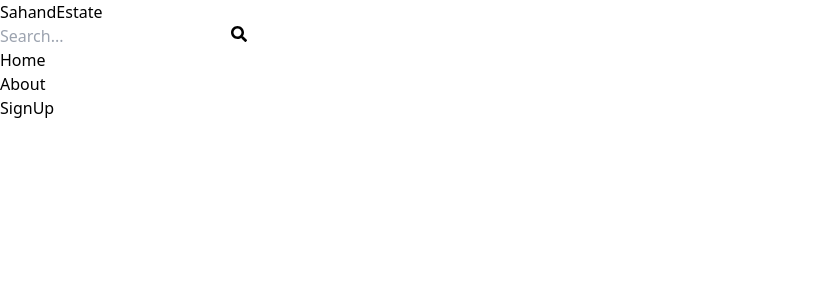
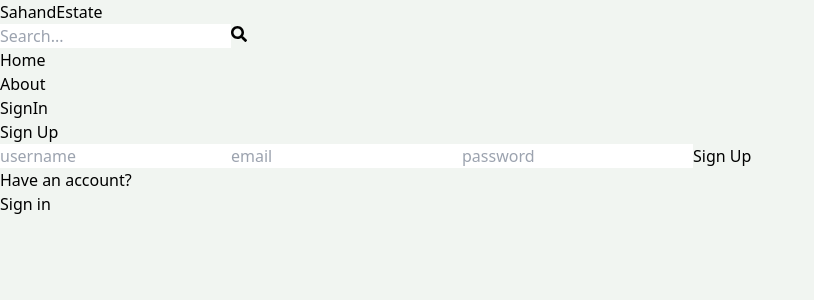
Before and after one commit to sharmapreetish/mern-EstateApp, a React (Vite) app in the folder client/: page /sign-up in a window 1280 px wide. Shown: the top 300 px of the page, without its empty margins (0-814 px from the left). Built offline with nearby package versions, Linux system fonts and the light colour scheme.

Commit message:
completed signup page UI

```diff
--- a/client/src/components/Header.jsx
+++ b/client/src/components/Header.jsx
@@ -35,7 +35,11 @@
               About
             </li>
           </Link>
-
+          <Link to='/sign-in'>
+            <li className='sm:inline text-slate-700 hover:underline'>
+              SignIn
+            </li>
+          </Link>
         </ul>
       </div>
     </header>
--- a/client/src/index.css
+++ b/client/src/index.css
@@ -1,3 +1,7 @@
 @tailwind base;
 @tailwind components;
 @tailwind utilities;
+
+body{
+    background-color: rgb(241, 245, 241);
+}
--- a/client/src/pages/SignUp.jsx
+++ b/client/src/pages/SignUp.jsx
@@ -1,9 +1,41 @@
-import React from 'react'
+import { Link } from 'react-router-dom';
 
 export default function SignUp() {
+
   return (
-    <div>
-      SignUp
+    <div className='p-3 max-w-lg mx-auto'>
+      <h1 className='text-3xl text-center font-semibold my-7'>Sign Up</h1>
+      <form className='flex flex-col gap-4'>
+        <input
+          type='text'
+          placeholder='username'
+          className='border p-3 rounded-lg'
+          id='username'
+        />
+        <input
+          type='email'
+          placeholder='email'
+          className='border p-3 rounded-lg'
+          id='email'
+        />
+        <input
+          type='password'
+          placeholder='password'
+          className='border p-3 rounded-lg'
+          id='password'
+        />
+
+        <button
+          className='bg-slate-700 text-white p-3 rounded-lg uppercase hover:opacity-95 disabled:opacity-80'
+        > Sign Up
+        </button>
+      </form>
+      <div className='flex gap-2 mt-5'>
+        <p>Have an account?</p>
+        <Link to={'/sign-in'}>
+          <span className='text-blue-700'>Sign in</span>
+        </Link>
+      </div>
     </div>
-  )
+  );
 }
```
